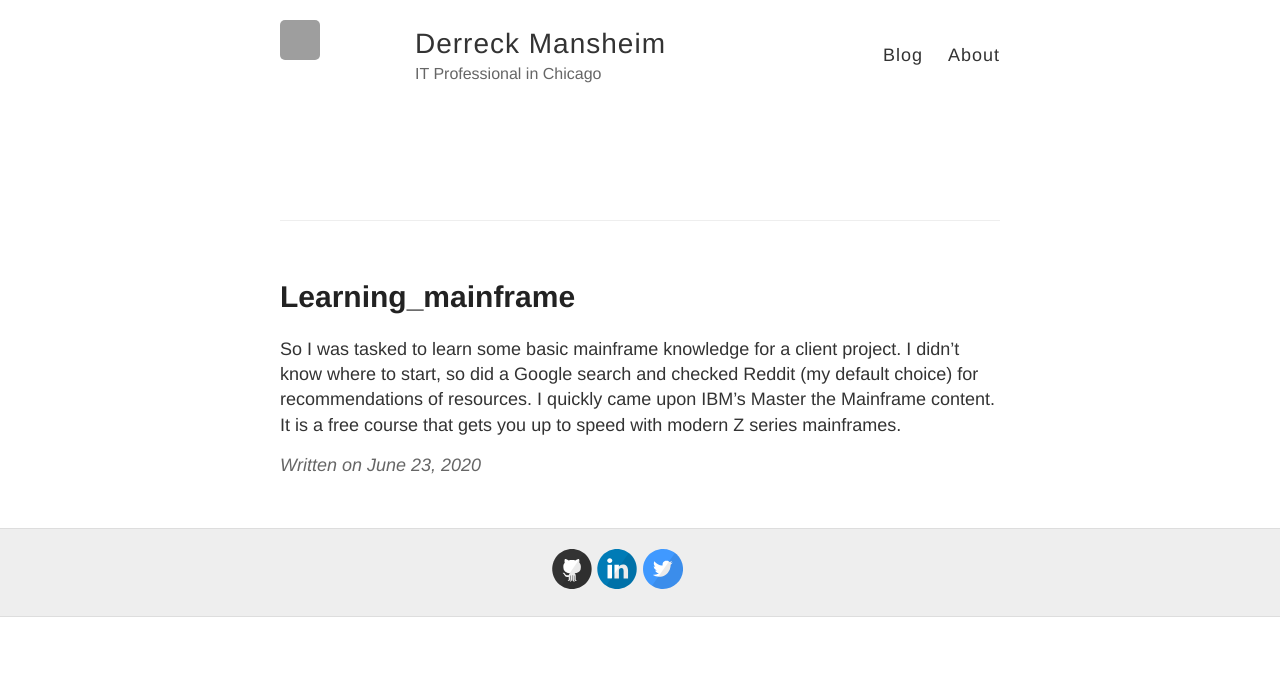
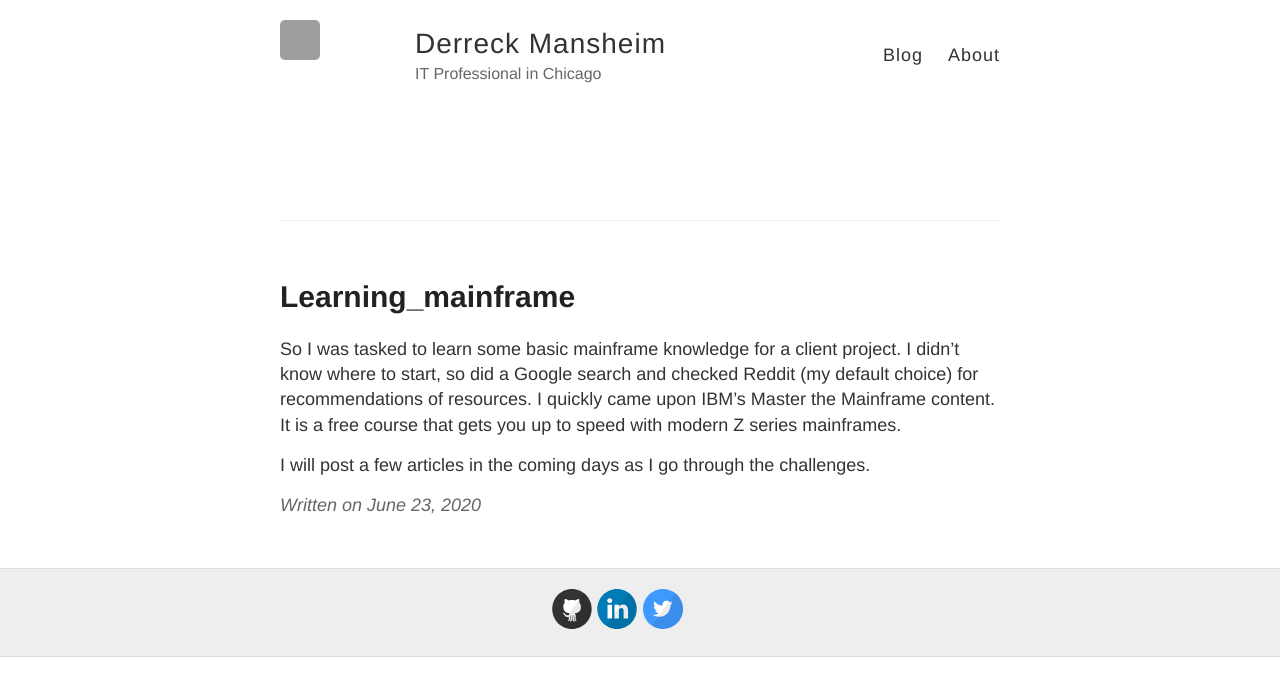
Before and after one commit to DerreckM/DerreckM.github.io, a Jekyll site: the page built from _posts/2020-06-23-Learning_Mainframe.md, in a window 1280 px wide. Shown: the top 696 px of the page. Built offline with Jekyll 4.4.1, drawn with Linux system fonts in a browser that asks for light colours; our own code applies the rules of GitHub Pages for plain Markdown files; grey boxes are pictures that could not be loaded.

Commit message:
Update 2020-06-23-Learning_Mainframe.md

```diff
--- a/_posts/2020-06-23-Learning_Mainframe.md
+++ b/_posts/2020-06-23-Learning_Mainframe.md
@@ -1 +1,3 @@
 So I was tasked to learn some basic mainframe knowledge for a client project.  I didn't know where to start, so did a Google search and checked Reddit (my default choice) for recommendations of resources. I quickly came upon IBM's Master the Mainframe content.  It is a free course that gets you up to speed with modern Z series mainframes.
+
+I will post a few articles in the coming days as I go through the challenges.
```
